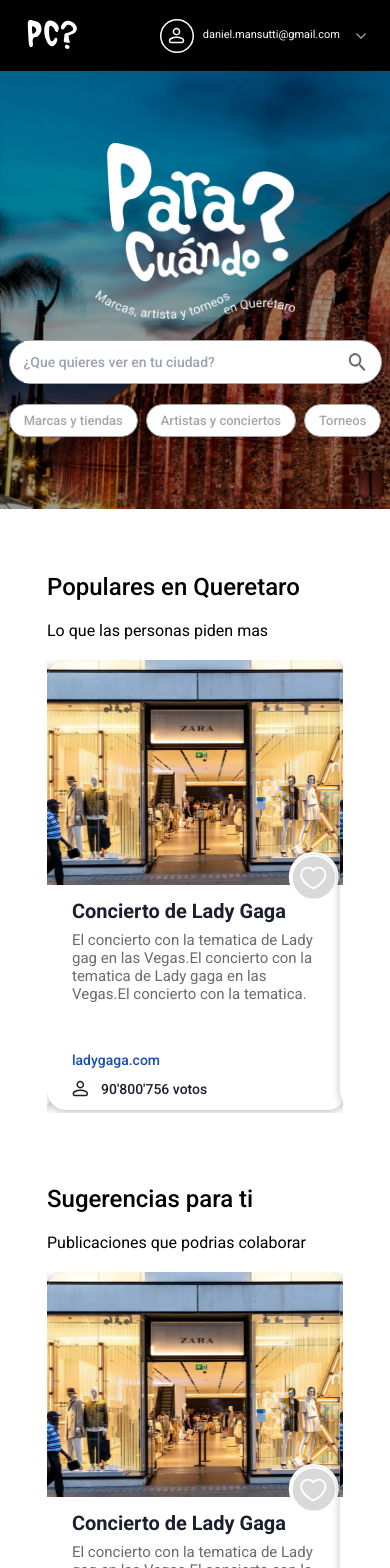
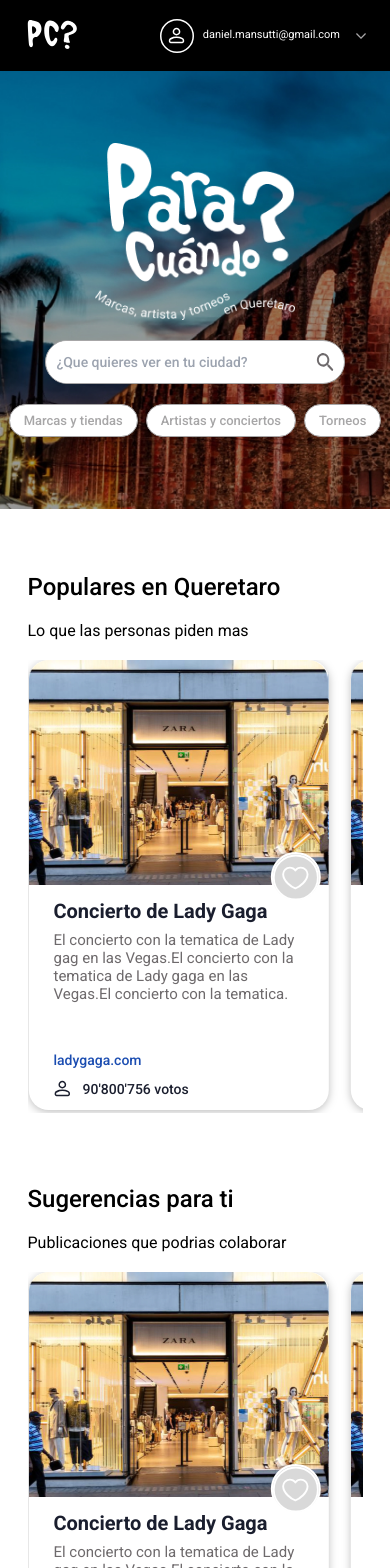
Before and after one commit to MansuttiD/paraCuando, a Next.js app: page / in a window 390 px wide. Shown: the top 1568 px of the page. Built offline with nearby package versions, Linux system fonts and the light colour scheme; no server answers.

Commit message:
style: event card correction

```diff
--- a/components/EventCard.tsx
+++ b/components/EventCard.tsx
@@ -22,7 +22,7 @@
   };
 
   return (
-    <div className="w-[300px] h-[450px] m-auto rounded-[20px] drop-shadow-1xl bg-[#FFFFFF]">
+    <div className="w-[300px] h-[450px] ml-[1px] rounded-[20px] drop-shadow-1xl bg-[#FFFFFF] sm:ml-1 ">
       <div className="w-full bg-[url('/img/tienda.png')] rounded-t-lg h-1/2 mb-[15px] ">
         <button
           onClick={changeHeart}
--- a/components/Hero.tsx
+++ b/components/Hero.tsx
@@ -12,10 +12,10 @@
         width={200}
         height={200}
       />
-      <div className="w-[373px] lg:w-[465px]">
+      <div className=" w-[300px]  sm:w-[373px] lg:w-[465px]">
         <InputSearch />
       </div>
-      <div className="flex gap-2">
+      <div className="flex gap-2 flex-wrap justify-center ">
         <Link href="/categories/marcas">
           <Label category="Marcas y tiendas" />
         </Link>
--- a/components/InputSearch.tsx
+++ b/components/InputSearch.tsx
@@ -1,8 +1,8 @@
 export default function InputSearch() {
   return (
-    <form className="w-full">
+    <form className="w-full  ">
       <div
-        className={`flex items-center justify-around bg-white w-full h-11 rounded-3xl text-primary-gray border-solid border-[1px] border-primary-gray`}
+        className={`flex overflow-hidden  items-center justify-around bg-white w-full h-11 rounded-3xl text-primary-gray border-solid border-[1px] border-primary-gray`}
       >
         <input
           className="w-4/5 h-full bg-white h500-medium-14px outline-none"
--- a/components/SliderCard.tsx
+++ b/components/SliderCard.tsx
@@ -19,13 +19,13 @@
 
 export default function SliderCard({ title, description, events }: props) {
   return (
-    <div className="relative w-4/5 p-2 m-auto mt-14">
+    <div className="relative w-[90%] p-2  mx-auto mt-14 sm:w-4/5  ">
       <h2 className="h500-normal-24px">{title}</h2>
       <h3 className="my-5 h400-normal-16px ">{description}</h3>
       <div>
         <Swiper
           style={{ position: 'unset' }}
-          className="h-[453px]"
+          className="h-[453px] "
           modules={[Navigation, Autoplay]}
           loop={true}
           pagination={{ clickable: true }}
@@ -33,14 +33,14 @@
           grabCursor={true}
           breakpoints={{
             0: {
-              slidesPerView: 1.01,
+              slidesPerView: 1.1,
+              spaceBetween: 20,
             },
             400: {
-              slidesPerView: 1.1,
-              spaceBetween: 30,
+              slidesPerView: 1.2,
             },
-            450: {
-              slidesPerView: 1.2,
+            500: {
+              slidesPerView: 1.3,
               spaceBetween: 20,
             },
             600: {
@@ -50,7 +50,7 @@
               slidesPerView: 1.5,
             },
             900: {
-              slidesPerView: 2.05,
+              slidesPerView: 2,
             },
             1200: {
               slidesPerView: 3,
--- a/pages/profile.tsx
+++ b/pages/profile.tsx
@@ -27,7 +27,7 @@
             <Label category="Mis Publicaciones" />
           </div>
         </div>
-        <div className="flex gap-11 mx-auto mb-14 flex-row flex-wrap lg:gap-6  ">
+        <div className="flex gap-10 mx-auto mb-14 flex-wrap md:gap-6 justify-center  ">
           {arrCard.map((card) => (
             <EventCard
               key={card}
```
